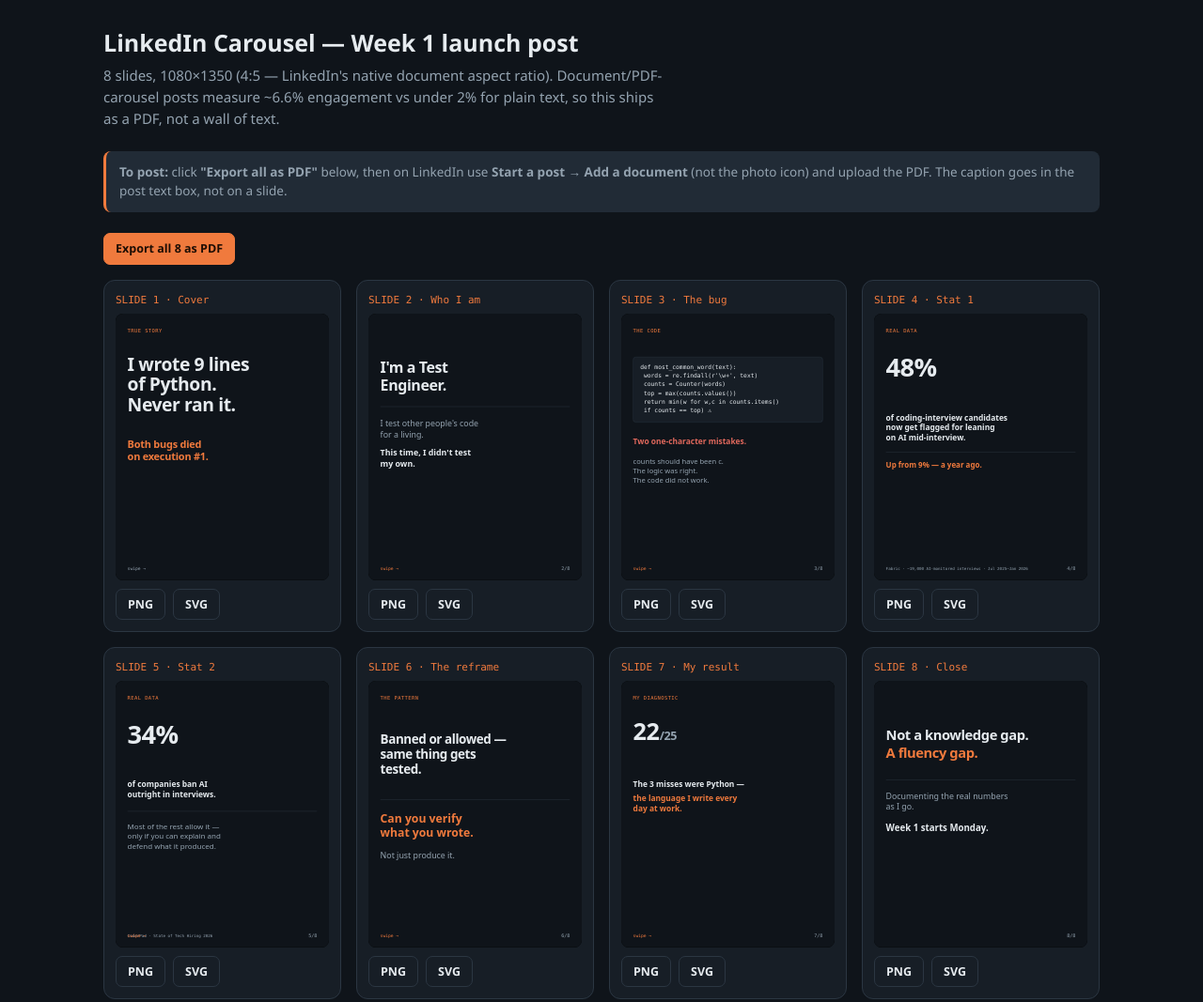
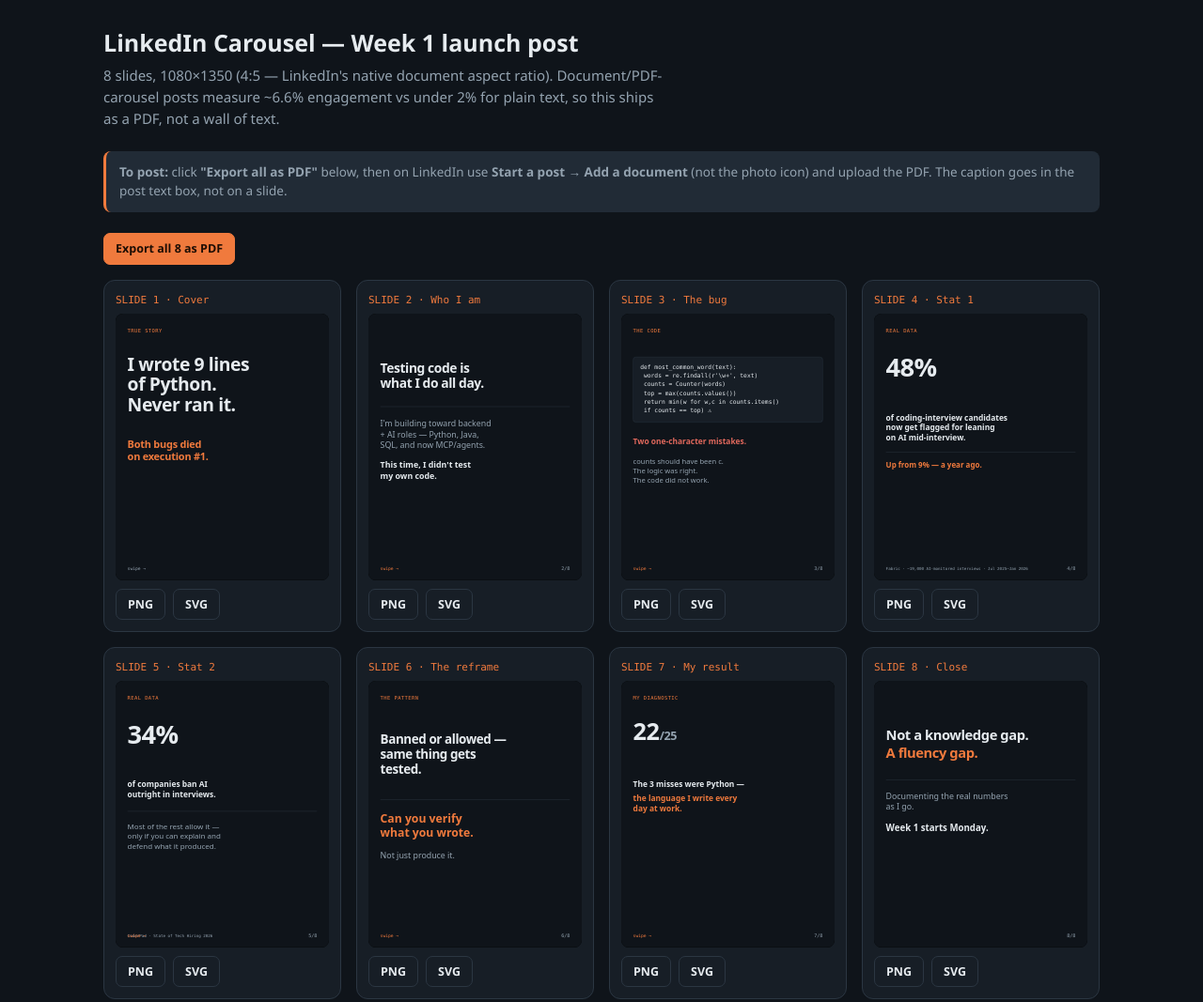
Before and after one commit to siddharth-sharma-dev668/practice-2026, a plain HTML site: page product/marketing/linkedin-carousel-w1.html in a window 1280 px wide. Shown: the whole page at 94% size. Drawn offline with Linux system fonts and the light colour scheme.

Commit message:
Reposition carousel: drop 'I'm a Test Engineer' as the identity
Sid's call: don't want to be seen/labeled as a test engineer at all --
wants to be seen as backend/AI/data, which is what he's actually
studying toward. Fair, and consistent with his own product's
any-role-to-any-role positioning -- but the fix has to stay honest,
since his LinkedIn profile shows SDET/Johnson Controls one click from
every post. Erasing the transition story entirely would read as
fabrication the moment anyone checks, and it was the actual credibility
asset the earlier research pass was built around.

Slide 2 rewritten: 'I'm a Test Engineer. I test other people's code
for a living.' -> 'Testing code is what I do all day. I'm building
toward backend + AI roles -- Python, Java, SQL, and now MCP/agents.'
Same irony (professional tester who didn't test his own code), no
self-applied job-title label. Verified: no overflow, correct render,
PDF rebuilt with the new page swapped in (other 7 slides untouched).

```diff
--- a/product/marketing/linkedin-carousel-w1.html
+++ b/product/marketing/linkedin-carousel-w1.html
@@ -55,15 +55,15 @@ const SLIDES=[
   </text>
   <text x="60" y="1300" font-family="${MONO}" font-size="22" fill="${C.dim}">swipe →</text>`)},
 {n:"Who I am", svg:()=>frame(`
-  <text font-family="${F}" font-size="76" font-weight="800" fill="${C.ink}" letter-spacing="-2">
-    ${lines(["I'm a Test","Engineer."],60,300,90)}
+  <text font-family="${F}" font-size="66" font-weight="800" fill="${C.ink}" letter-spacing="-2">
+    ${lines(["Testing code is","what I do all day."],60,300,78)}
   </text>
   <rect x="60" y="470" width="960" height="2" fill="${C.line}"/>
   <text font-family="${F}" font-size="42" fill="${C.dim}">
-    ${lines(["I test other people's code","for a living."],60,570,56)}
+    ${lines(["I'm building toward backend","+ AI roles — Python, Java,","SQL, and now MCP/agents."],60,570,56)}
   </text>
   <text font-family="${F}" font-size="42" font-weight="700" fill="${C.ink}">
-    ${lines(["This time, I didn't test","my own."],60,720,56)}
+    ${lines(["This time, I didn't test","my own code."],60,780,56)}
   </text>
   ${swipe()}${pageNum(2,8)}`)},
 {n:"The bug", svg:()=>frame(`
```
Also changed, not shown: 1 other file.
